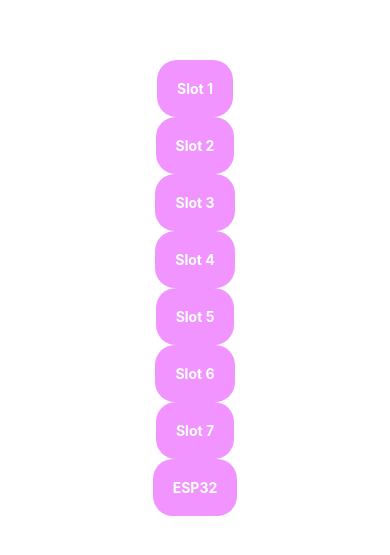
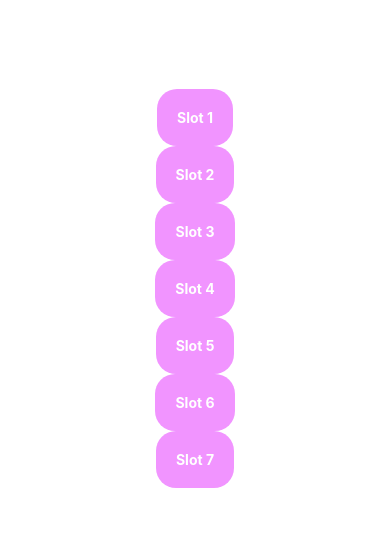
Before and after one commit to Atomuze/Smart-Pill-Dispenser, a React Native app: screen / in a window 390 px wide. Shown: the part 145-700 px from the top of the page. Built offline with nearby package versions, Linux system fonts and the light colour scheme.

Commit message:
Update App.js

```diff
--- a/App.js
+++ b/App.js
@@ -1,19 +1,16 @@
-import React, { Component, useState } from 'react'
+import React, { Component } from 'react'
 import {
   Alert, Modal,
   StyleSheet,
-  TouchableOpacity,
   Text,
   View,
   Pressable,
   TextInput,
-  Linking
 } from 'react-native'
 import AsyncStorage from '@react-native-async-storage/async-storage';
 
 var medicineNumStr = "medicine1";
-const supportedURL = "http://192.168.137.215/setuid?uid=2";
-
+const URL = "http://192.168.0.112/setmsg?msg=";
 
 class App extends Component {
   state = {
@@ -26,9 +23,9 @@
 
 
   OpenURLButton = async(url) => {
-    console.log("url is " + url);
+    console.log("url is " + url + this.setMessageToServer());
     try{
-      var ws = new WebSocket(supportedURL);
+      var ws = new WebSocket(URL + this.setMessageToServer());
     }catch(e){
       console.log(e);
     }
@@ -37,11 +34,11 @@
   onPress = async () => {
     try{
       await AsyncStorage.setItem(medicineNumStr, JSON.stringify({medicine:this.state.medicine, count: this.state.count, timeH:this.state.timeH, timeM:this.state.timeM}));
+      console.log("setItem " + await AsyncStorage.getItem(medicineNumStr));
 
     }catch(e){
       console.log(e);
     }
-    this.getData();
   }
 
   getData = async () => {
@@ -49,8 +46,7 @@
       const medicineJSON = await AsyncStorage.getItem(medicineNumStr);
       const medicine = JSON.parse(medicineJSON);
 
-      console.log(medicineNumStr);
-      console.log(medicineJSON);
+      console.log("getItem " + medicineJSON);
 
       if(medicine != null){
         this.setState({...medicine});
@@ -58,6 +54,12 @@
     }catch(e){
       console.log(e);
     }
+  }
+
+  setMessageToServer(){
+    let messageToServer = medicineNumStr + "_" + this.state.medicine + "_" + this.state.count + "_" +this.state.timeH + "_" + this.state.timeM;
+    console.log("setMessageToServer: " + messageToServer);
+    return messageToServer;
   }
 
  render() {
@@ -105,7 +107,9 @@
               <Pressable
                 style={[styles.button, styles.buttonClose]}
                 onPress={() => {this.setState({modalVisible:!this.state.modalVisible});
-                                this.onPress(); }}
+                                this.onPress();
+                                this.setMessageToServer();
+                                this.OpenURLButton(URL)}}
               >
                 <Text style={styles.textStyle}>save</Text>
               </Pressable>
@@ -117,7 +121,7 @@
           style={[styles.button, styles.buttonOpen]}
           onPress={() => {this.setState({modalVisible:true})
                     medicineNumStr = "medicine1";
-                    this.getData() }}
+                    this.getData();}}
         >
           <Text style={styles.textStyle}>Slot 1</Text>
         </Pressable>
@@ -126,7 +130,7 @@
           style={[styles.button, styles.buttonOpen]}
           onPress={() => {this.setState({modalVisible:true})
                     medicineNumStr = "medicine2";
-                    this.getData()}}
+                    this.getData();}}
         >
           <Text style={styles.textStyle}>Slot 2</Text>
         </Pressable>
@@ -135,7 +139,7 @@
           style={[styles.button, styles.buttonOpen]}
           onPress={() => {this.setState({modalVisible:true})
                     medicineNumStr = "medicine3";
-                    this.getData()}}
+                    this.getData();}}
         >
           <Text style={styles.textStyle}>Slot 3</Text>
         </Pressable>
@@ -144,7 +148,7 @@
           style={[styles.button, styles.buttonOpen]}
           onPress={() => {this.setState({modalVisible:true})
                     medicineNumStr = "medicine4";
-                    this.getData()}}
+                    this.getData();}}
         >
           <Text style={styles.textStyle}>Slot 4</Text>
         </Pressable>
@@ -153,7 +157,7 @@
           style={[styles.button, styles.buttonOpen]}
           onPress={() => {this.setState({modalVisible:true})
                     medicineNumStr = "medicine5";
-                    this.getData()}}
+                    this.getData();}}
         >
           <Text style={styles.textStyle}>Slot 5</Text>
         </Pressable>
@@ -162,7 +166,7 @@
           style={[styles.button, styles.buttonOpen]}
           onPress={() => {this.setState({modalVisible:true})
                     medicineNumStr = "medicine6";
-                    this.getData()}}
+                    this.getData();}}
         >
           <Text style={styles.textStyle}>Slot 6</Text>
         </Pressable>
@@ -171,19 +175,10 @@
           style={[styles.button, styles.buttonOpen]}
           onPress={() => {this.setState({modalVisible:true})
                     medicineNumStr = "medicine7";
-                    this.getData()}}
+                    this.getData();}}
         >
           <Text style={styles.textStyle}>Slot 7</Text>
         </Pressable>
-
-        <Pressable
-          style={[styles.button, styles.buttonOpen]}
-          onPress={() => {this.OpenURLButton(supportedURL)}}
-        >
-          <Text style={styles.textStyle}>ESP32</Text>
-        </Pressable>
-
-
       </View>
     )
   }
```
